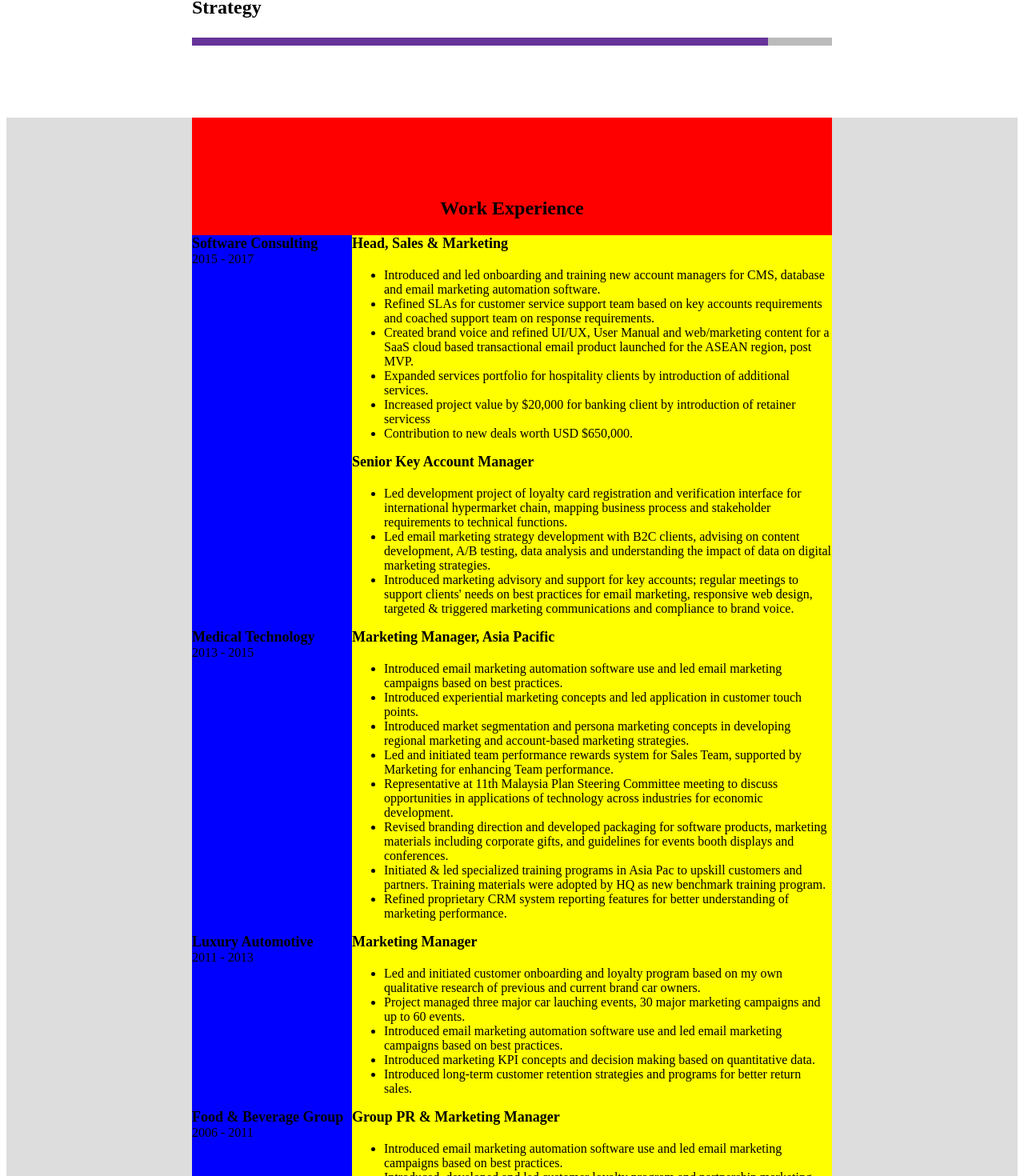
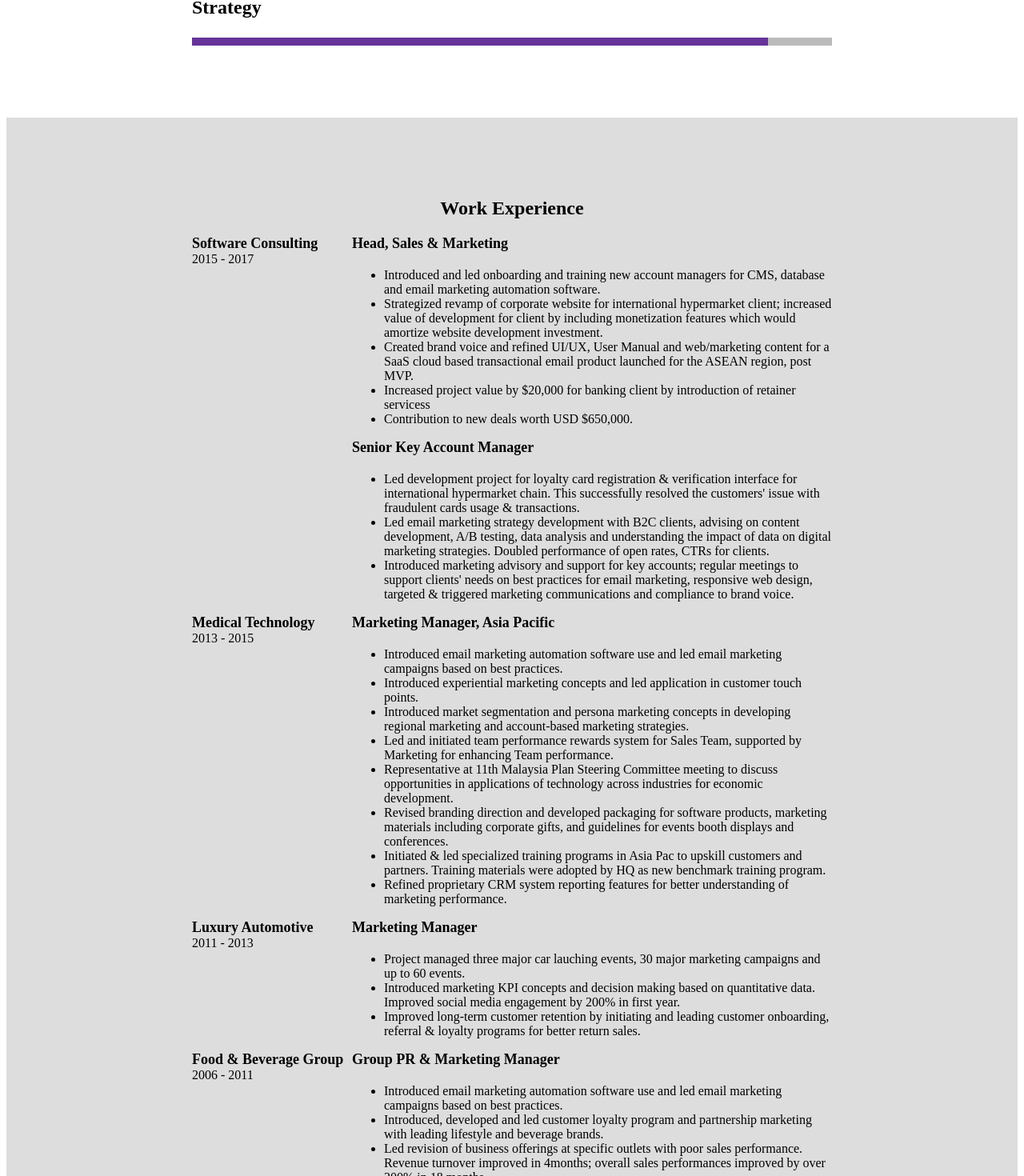
Before and after one commit to MMCBPM/HTMEL, a Gatsby app: page / in a window 1280 px wide. Shown: the part 891-2361 px from the top of the page at 80% size. Built offline with nearby package versions, Linux system fonts and the light colour scheme.

Commit message:
Changes to content + mobile optimization

```diff
--- a/src/components/Experience/components/Company/styles.module.css
+++ b/src/components/Experience/components/Company/styles.module.css
@@ -1,5 +1,4 @@
 .root {
-    background-color: blue;
     display: flex;
     width: 100%;
 }
@@ -14,7 +13,6 @@ h4 {
 }
 
 .content {
-    background-color: yellow;
     flex: 1;
 }
 
--- a/src/components/Experience/index.js
+++ b/src/components/Experience/index.js
@@ -14,20 +14,21 @@ export default () => (
         <ul>
           <li>Introduced and led onboarding and training new account managers for CMS, database and email
         marketing automation software.</li>
-          <li>Refined SLAs for customer service support team based on key accounts requirements and
-        coached support team on response requirements.</li>
+          <li>Strategized revamp of corporate website for international hypermarket client; increased value
+            of development for client by including monetization features which would amortize website development
+            investment.</li>
           <li>Created brand voice and refined UI/UX, User Manual and web/marketing content for a SaaS
           cloud based transactional email product launched for the ASEAN region, post MVP.</li>
-          <li>Expanded services portfolio for hospitality clients by introduction of additional services.</li>
           <li>Increased project value by $20,000 for banking client by introduction of retainer servicess</li>
           <li>Contribution to new deals worth USD $650,000.</li>
         </ul>
         <h4> Senior Key Account Manager </h4>
         <ul>
-          <li>Led development project of loyalty card registration and verification interface for international
-          hypermarket chain, mapping business process and stakeholder requirements to technical functions.</li>
+          <li>Led development project for loyalty card registration &amp; verification interface for international
+          hypermarket chain. This successfully resolved the customers' issue with fraudulent cards usage &amp; transactions.</li>
           <li>Led email marketing strategy development with B2C clients, advising on content development,
-        A/B testing, data analysis and understanding the impact of data on digital marketing strategies.</li>
+        A/B testing, data analysis and understanding the impact of data on digital marketing strategies. Doubled performance of
+        open rates, CTRs for clients. </li>
           <li>Introduced marketing advisory and support for key accounts; regular meetings to support clients'
         needs on best practices for email marketing, responsive web design, targeted &amp; triggered marketing
         communications and compliance to brand voice.</li>
@@ -63,12 +64,11 @@ export default () => (
         end="2013">
         <h4>Marketing Manager</h4>
         <ul>
-          <li>Led and initiated customer onboarding and loyalty program based on my own qualitative research
-          of previous and current brand car owners.</li>
           <li>Project managed three major car lauching events, 30 major marketing campaigns and up to 60 events.</li>
-          <li>Introduced email marketing automation software use and led email marketing campaigns based on best practices.</li>
-          <li>Introduced marketing KPI concepts and decision making based on quantitative data.</li>
-          <li>Introduced long-term customer retention strategies and programs for better return sales.</li>
+          <li>Introduced marketing KPI concepts and decision making based on quantitative data. Improved social
+            media engagement by 200% in first year.</li>
+          <li>Improved long-term customer retention by initiating and leading customer onboarding, referral &amp; loyalty programs
+            for better return sales.</li>
         </ul>
       </Company>
 
--- a/src/components/Experience/styles.module.css
+++ b/src/components/Experience/styles.module.css
@@ -8,7 +8,6 @@
     flex-direction: column;
     align-items: center;
     margin: auto;
-    background-color: red;
 }
 
 .content h2 {
--- a/src/components/Profile/styles.module.css
+++ b/src/components/Profile/styles.module.css
@@ -6,6 +6,8 @@
 }
 
 .content {
+  width: 100%;
+  max-width: 800px;
   display: flex;
   flex-direction: column;
   align-items: center;
@@ -19,7 +21,7 @@
 .personalStatement {
   display: flex;
   flex-direction: row;
-  max-width: 800px;
+  width: 100%;
   color: #888;
   align-items: center;
   margin-bottom: 20px;
@@ -37,11 +39,6 @@
 }
 
 .skills {
-  width: 800px;
+  width: 100%;
   margin-bottom: 50px;
 }
-
-.software {
-  width: 800px;
-  margin-bottom: 100px;
-}
```
